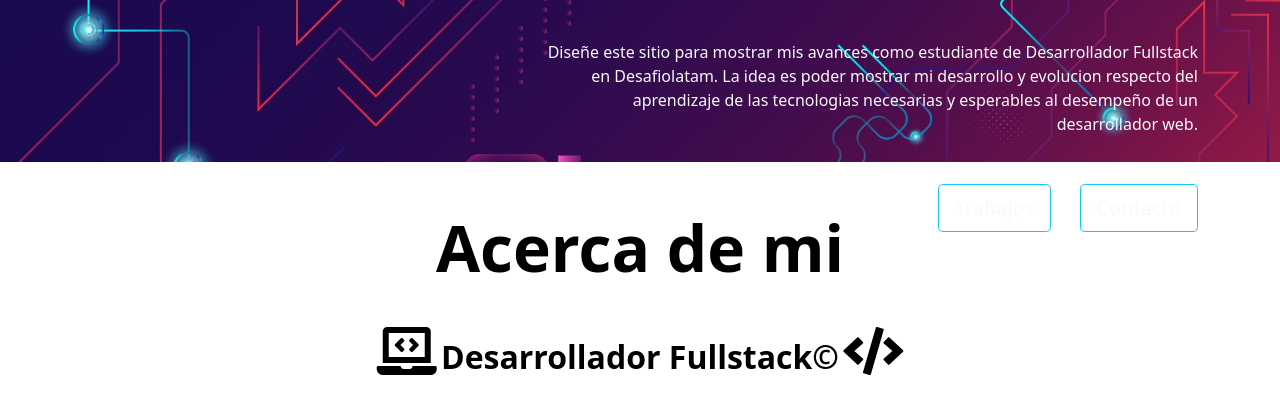
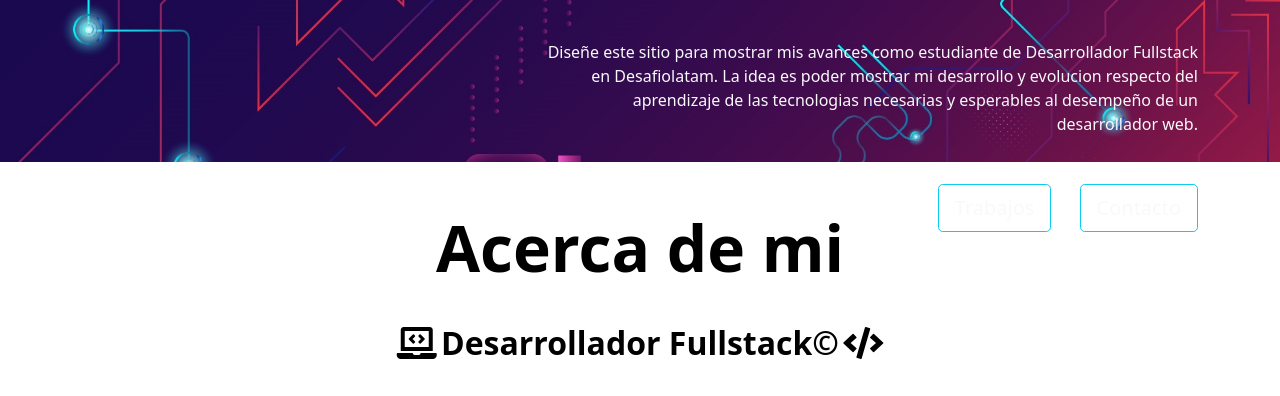
Before and after one commit to cvalenciapatagonia/Desafio_06-Portafolio, a plain HTML site: page index.html in a window 1280 px wide. Shown: the part 536-932 px from the top of the page. Drawn offline with nearby package versions, Linux system fonts and the light colour scheme.

Commit message:
cambio tamaño iconos
quizas el tamaño que le asigne a esos iconos vengan mejor con ese tamaño de letra, saludos!

seba.

```diff
--- a/index.html
+++ b/index.html
@@ -66,9 +66,9 @@
   <!--ACERCA DE MI-->
   <section id="Acerca-de-mi" class="container text-center my-5">
     <h2 class="display-3 fw-bold my-4">Acerca de mi</h2>
-    <i class="fas fa-solid fa-laptop-code fa-3x my-3"></i>
+    <i class="fas fa-solid fa-laptop-code fa-2x my-3"></i>
     <h3 class="subtitulo2 my-3 fw-bold">Desarrollador Fullstack©</h3>
-    <i class="fas fa-solid fa-code fa-3x my-3"></i>
+    <i class="fas fa-solid fa-code fa-2x my-3"></i>
 
     <p class="my-4">
       Actualmente soy estudiante del Bootcamp Desarrollador
```
